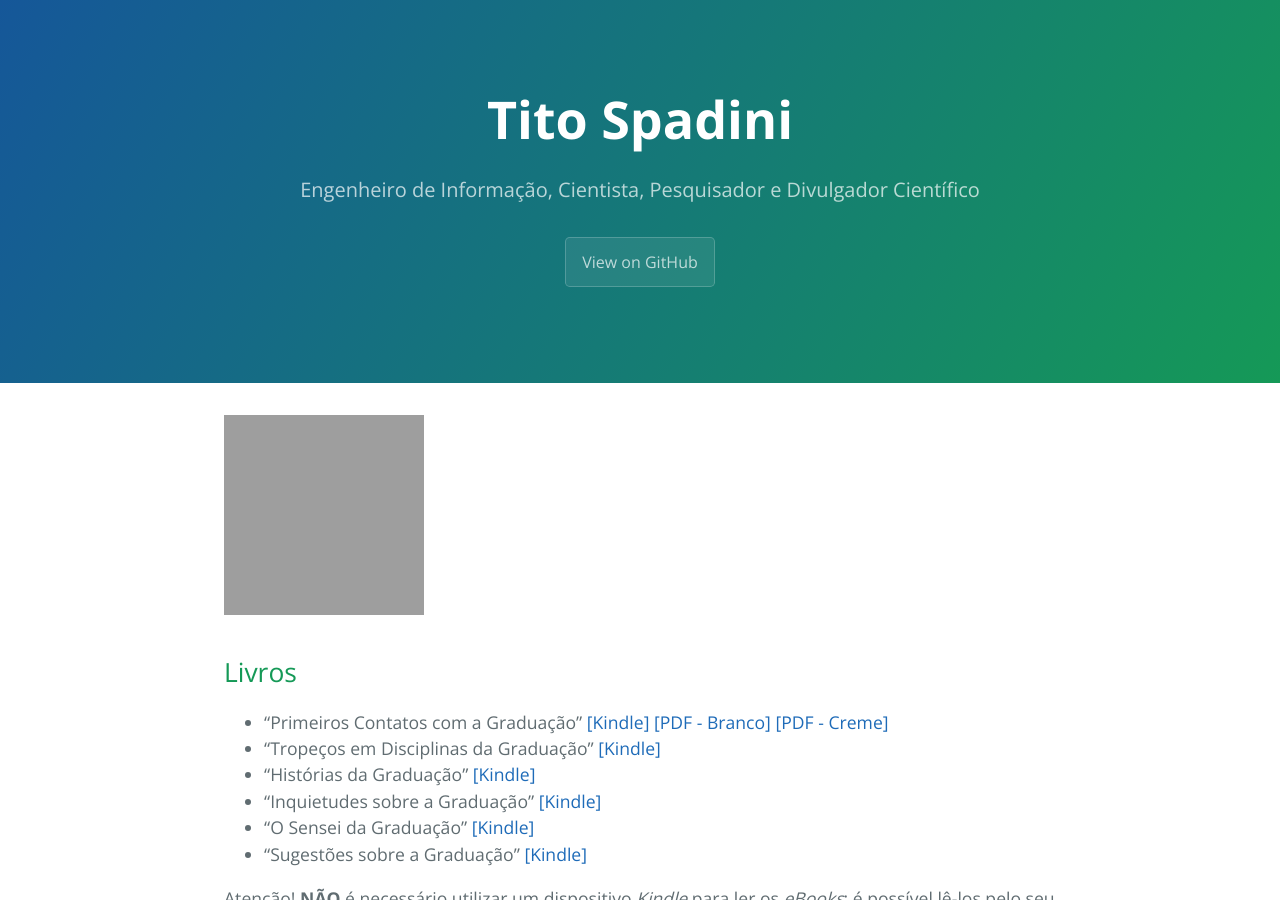
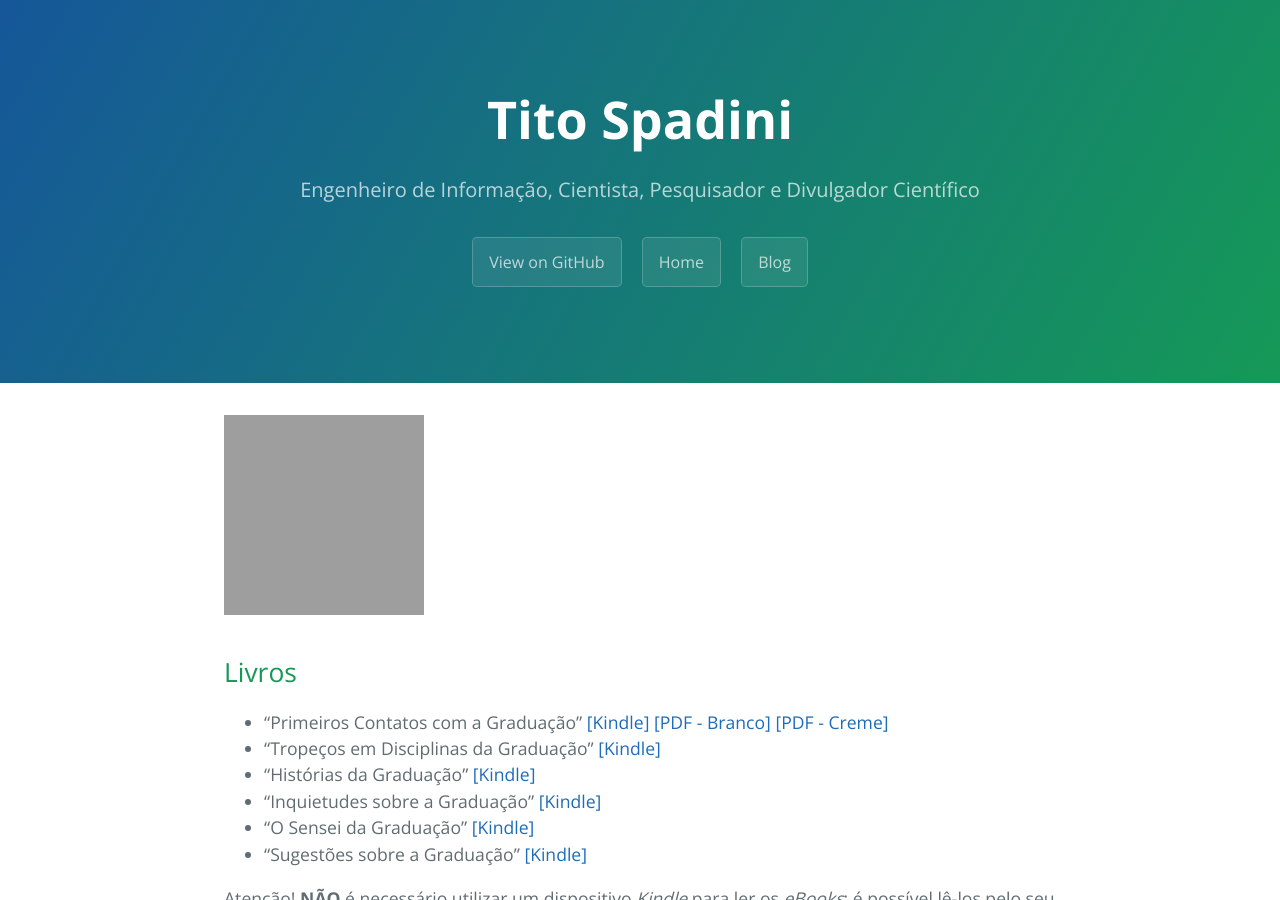
Before and after one commit to tito-spadini/titocaco.github.io, a Jekyll site: the page built from index.md, in a window 1280 px wide and 900 px high. Built offline with Jekyll 4.4.1, drawn with Linux system fonts in a browser that asks for light colours; grey boxes are pictures that could not be loaded.

Commit message:
Adding buttons for Home and Blog pages

```diff
--- a/_layouts/default.html
+++ b/_layouts/default.html
@@ -37,10 +37,11 @@
 
       <!-- Begin Custom -->
 
-        <!-- <a href="/" class="btn">Home</a>
-        <a href="/about" class="btn">About</a>
-        <a href="/publications" class="btn">Publications</a>
-        <a href="/downloads" class="btn">Downloads</a> -->
+        <a href="/" class="btn">Home</a>
+        <!-- <a href="/about" class="btn">About</a> -->
+        <!-- <a href="/publications" class="btn">Publications</a> -->
+        <!-- <a href="/downloads" class="btn">Downloads</a> -->
+        <a href="/blog" class="btn">Blog</a>
 
       <!-- End Custom -->
 
```
